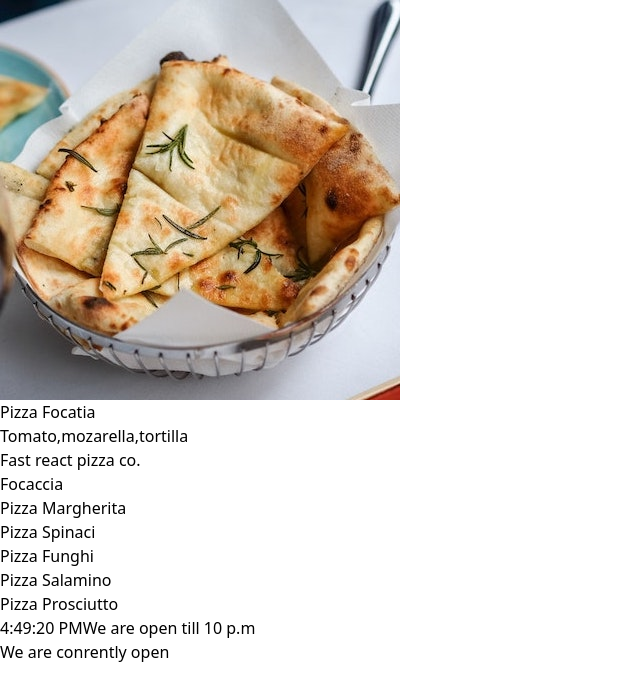
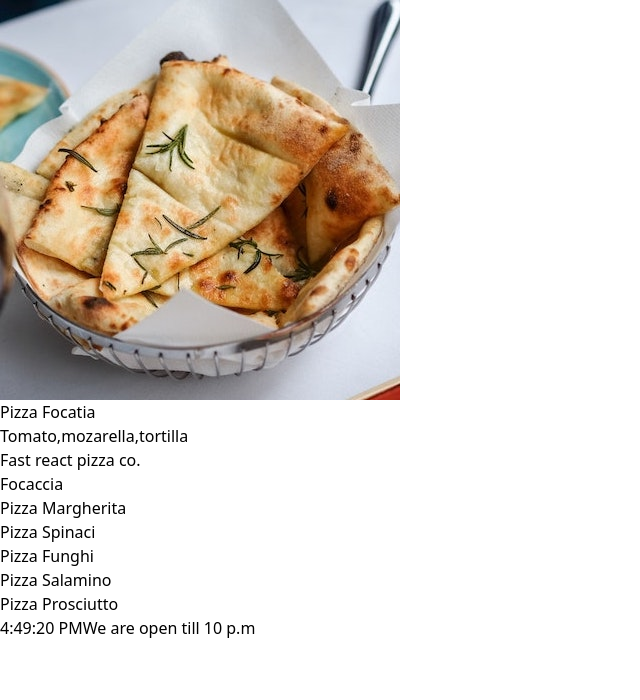
Before and after one commit to Majkan1/Single-Pizza-Menu, a React (Vite) app in the folder vite-project/: page / in a window 1280 px wide. Shown: the top 700 px of the page, without its empty margins (0-640 px from the left). Built offline with nearby package versions, Linux system fonts and the light colour scheme.

Commit message:
feat:Add alert for this function.

```diff
--- a/vite-project/src/App.tsx
+++ b/vite-project/src/App.tsx
@@ -68,7 +68,7 @@ function Footer(){
   return(
     <>
       <footer>{new Date().toLocaleTimeString()}We are open till 10 p.m</footer>
-      <p>{hour>=openHours && hour<=closeHours?'We are conrently open':'We are curently closed'}</p>
+      {hour>=openHours && hour<=closeHours?alert('We are conrently open'):alert('We are curently closed')}
     </>
   )
 }
```
